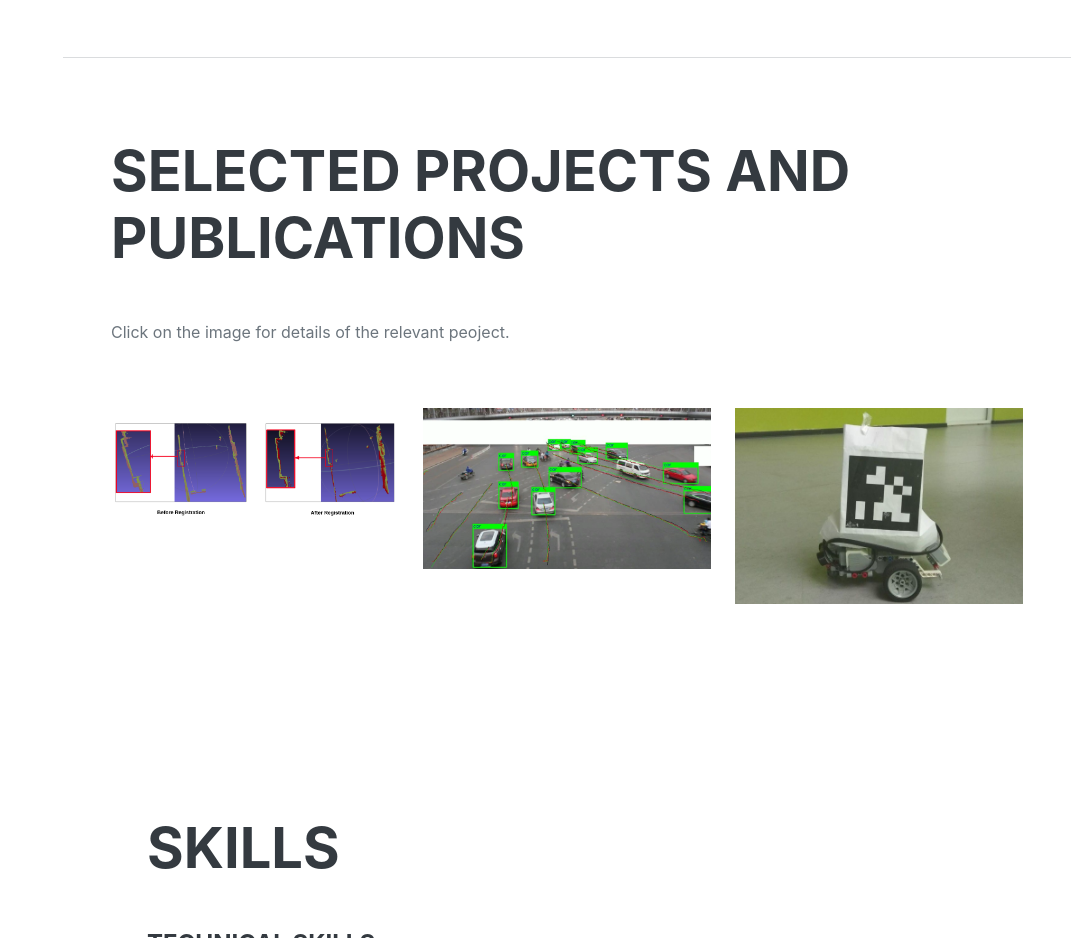
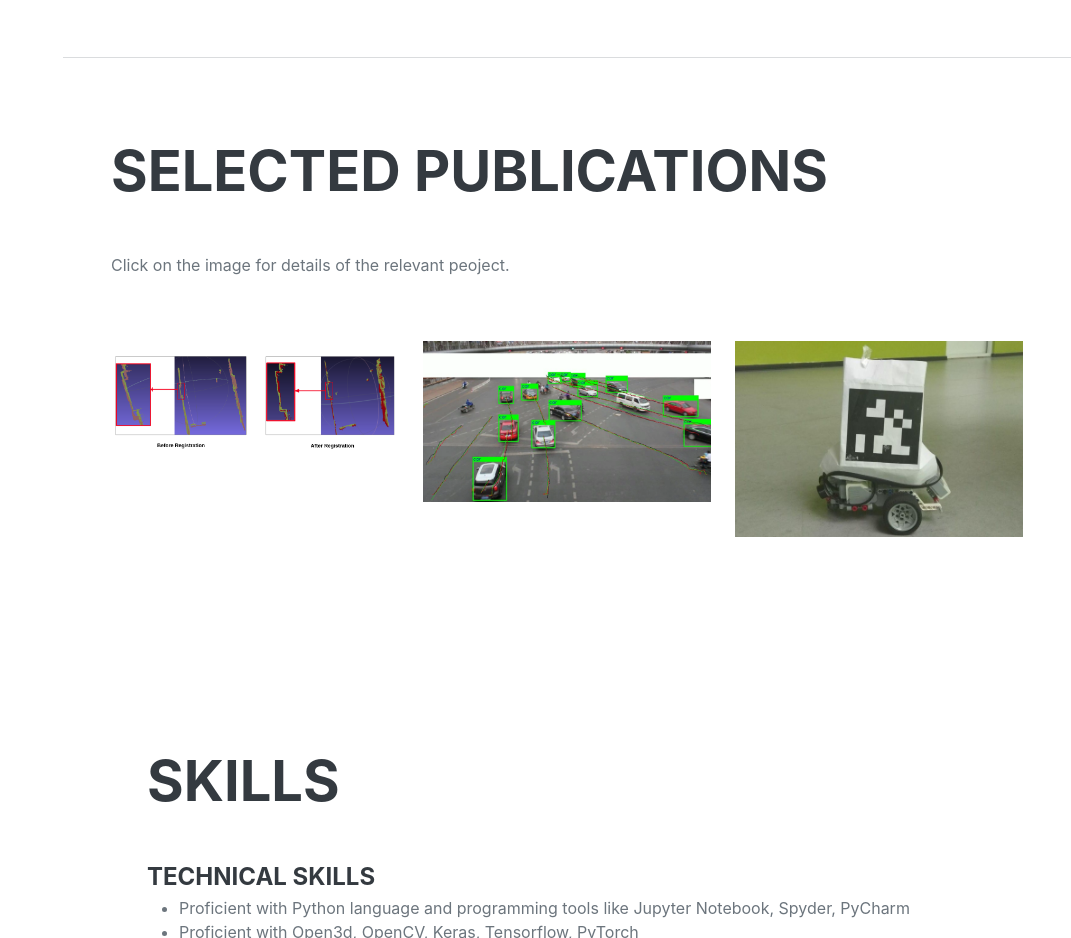
Before and after one commit to arsilnet/arsilnet.github.io, a plain HTML site: page index.html in a window 1280 px wide. Shown: the part 2500-3438 px from the top of the page, without its empty margins (209-1280 px from the left). Drawn offline with nearby package versions, Linux system fonts and the light colour scheme; files whose address does not match are found by name; a web font is replaced by a local one.

Commit message:
Update index.html

```diff
--- a/index.html
+++ b/index.html
@@ -128,7 +128,7 @@
             <!-- Projects-->
             <section class="resume-section" id="skills">
                 <div class="resume-section-content">
-                    <h2 class="mb-5">Selected projects and publications</h2>
+                    <h2 class="mb-5">Selected publications</h2>
                 <!-- Portfolio Grid Items-->
                     <p> Click on the image for details of the relevant peoject.</p>
                 <div class="row justify-content-center">
```
